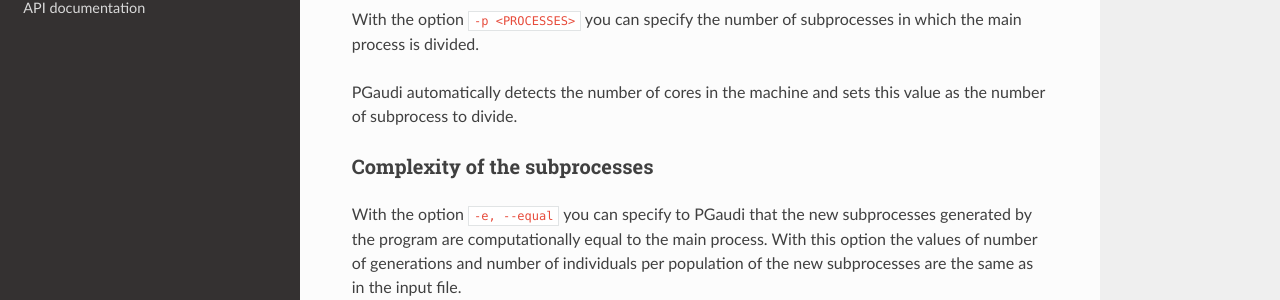
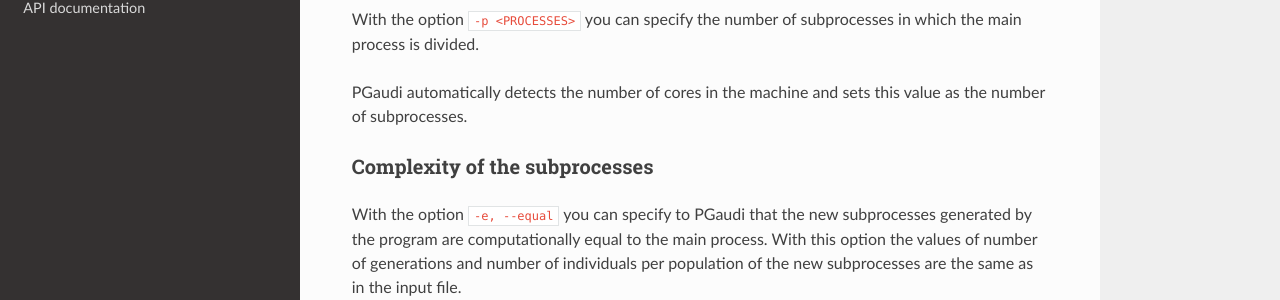
Before and after one commit to andresginera/pgaudi, a Sphinx documentation site: the page built from docs/first_use.rst, in a window 1280 px wide and 900 px high. Shown: the part 422-722 px from the top of the window. Built offline with Sphinx 7.4.7 and the Read the Docs theme 2.0.0, drawn with Linux system fonts in a browser that asks for light colours.

```diff
--- a/docs/first_use.rst
+++ b/docs/first_use.rst
@@ -20,7 +20,7 @@ With the option ``-p <PROCESSES>`` you can specify the number
 of subprocesses in which the main process is divided.
 
 PGaudi automatically detects the number of cores in the machine
-and sets this value as the number of subprocess to divide.
+and sets this value as the number of subprocesses.
 
 Complexity of the subprocesses
 ------------------------------
--- a/setup.py
+++ b/setup.py
@@ -6,7 +6,7 @@ with open("README.md", "r") as fh:
 
 setuptools.setup(
     name="pgaudi",
-    version="0.2.0",
+    version="1.0.0",
     description=pgaudi.__description__,
     long_description=long_description,
     author=pgaudi.__author__,
```
